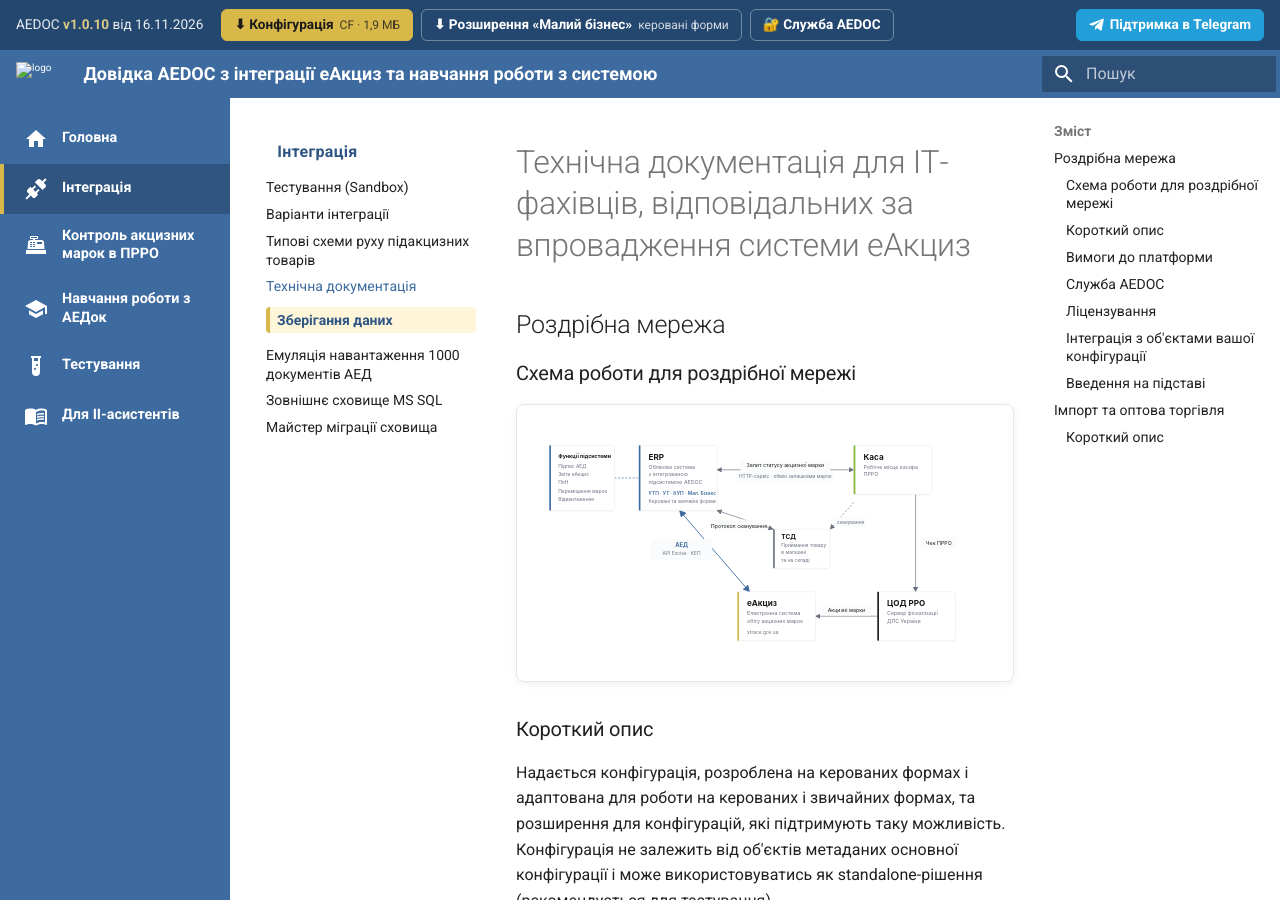
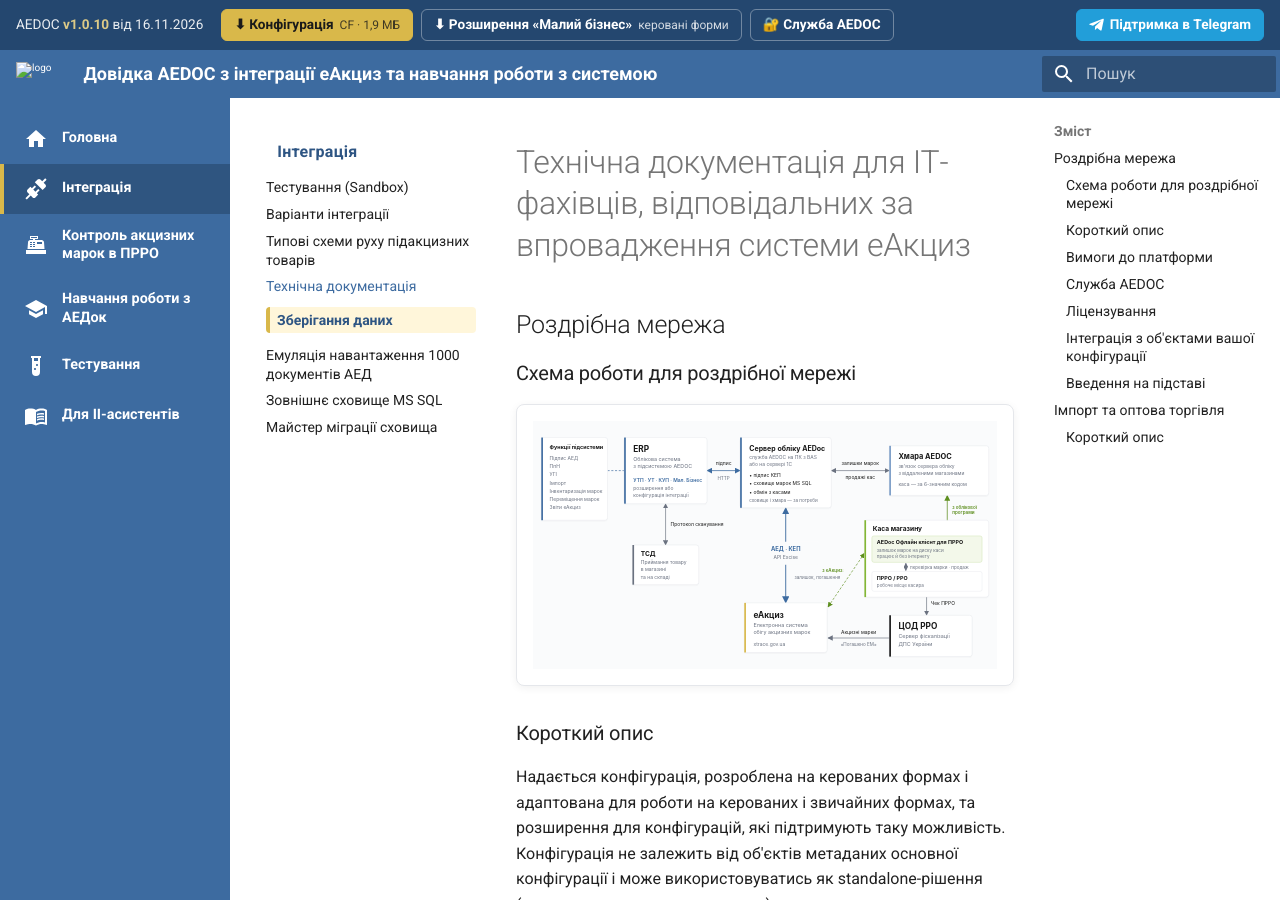
Before and after one commit to sukhenko/aedoc-docs, an MkDocs documentation site: the page built from docs/integratsiia/itdeptinfo.md, in a window 1280 px wide and 900 px high. Built offline with MkDocs 1.6.1 and Material for MkDocs 9.7.7, drawn with Linux system fonts in a browser that asks for light colours.

Commit message:
Схема роздрібної мережі: Сервер обліку AEDoc, хмара AEDOC, офлайн клієнт для ПРРО (два режими)
Co-Authored-By: Claude Opus 5.5 <noreply@anthropic.com>

```diff
--- a/docs/integratsiia/itdeptinfo.md
+++ b/docs/integratsiia/itdeptinfo.md
@@ -4,7 +4,7 @@
 
 ### Схема роботи для роздрібної мережі
 
-<img class="shot schema" src="../img/schema-rozdrib.svg" alt="Схема роботи для роздрібної мережі: ERP з підсистемою AEDOC, Каса (ПРРО), ТСД, еАкциз, ЦОД РРО">
+<img class="shot schema" src="../img/schema-rozdrib.svg" alt="Схема роботи для роздрібної мережі: ERP з підсистемою AEDOC підписує АЕД через Сервер обліку AEDoc, який обмінюється з еАкциз і через хмару AEDOC передає залишок марок офлайн клієнту на касі магазину; офлайн клієнт перевіряє марки для ПРРО і бере залишок або з облікової програми, або напряму з еАкциз; чек ПРРО йде в ЦОД РРО, звідти марки — в еАкциз; ТСД для приймання товару">
 
 ### Короткий опис
 
```
Also changed, not shown: docs/integratsiia/img/schema-rozdrib.svg.
